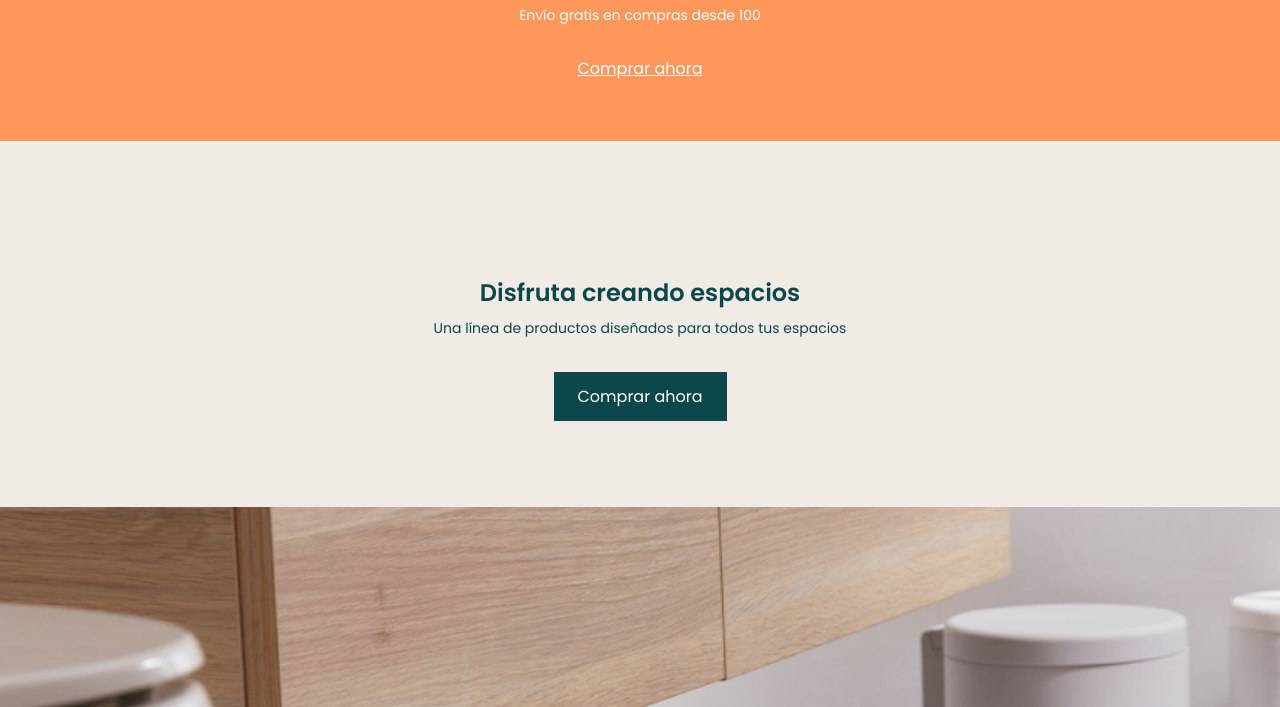
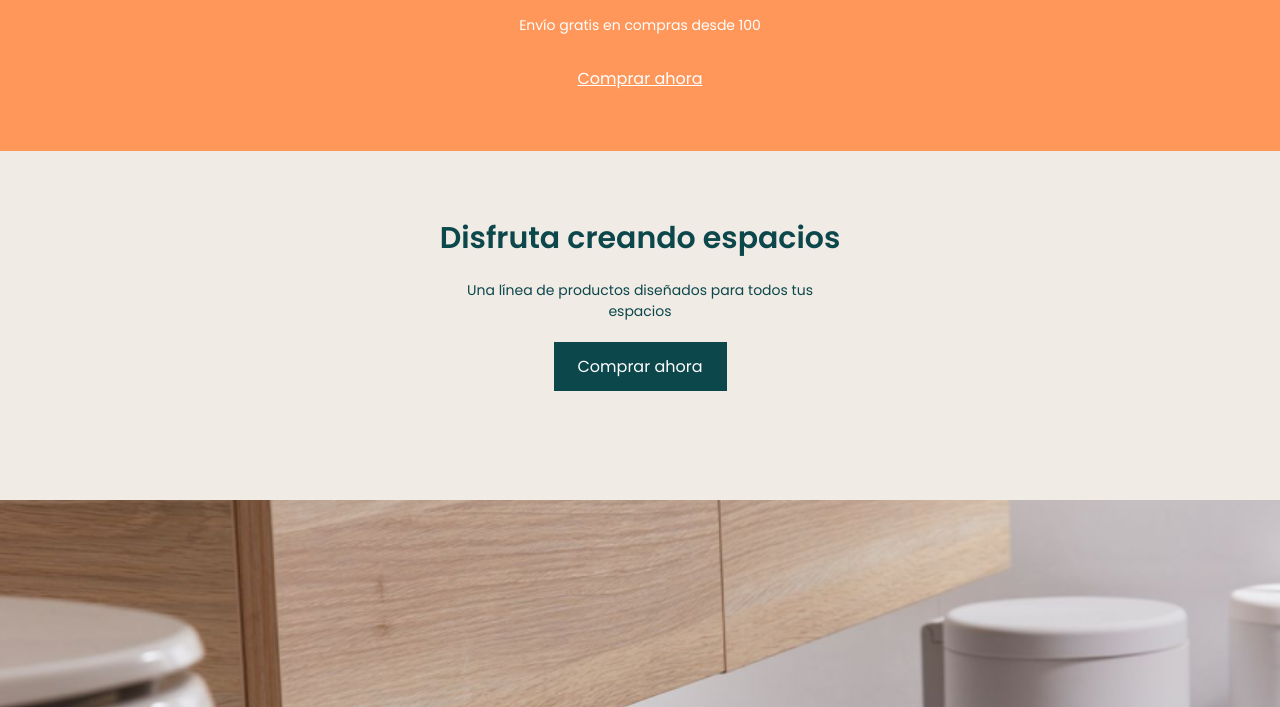
Before and after one commit to Adalab/modulo-1-evaluacion-final-sandramarincodes, a website built with Vite: page src/index.html in a window 1280 px wide. Shown: the part 1993-2700 px from the top of the page. Built offline with nearby package versions, Linux system fonts and the light colour scheme.

Commit message:
Update 4o módulo tablet completo

```diff
--- a/src/scss/main.scss
+++ b/src/scss/main.scss
@@ -147,7 +147,7 @@ header {
 }
 
 .fourth-module-container h2 {
-  margin: 48px 0 8px;
+  margin: 0 8px;
 }
 
 footer {
@@ -194,6 +194,9 @@ footer {
 }
 
 @media all and (min-width: 900px) and (max-width: 1727px) {
+  h2 {
+    font-size: 1.875rem;
+  }
   h1 {
     font-size: 2.25rem;
     max-width: 15ch; /* Descubrí esta forma de limitar el ancho del título para así hacer el salto de línea pero no sé si existe otra manera de hacerlo */
@@ -220,11 +223,20 @@ footer {
     margin-top: 1.875rem;
   }
 
-  .third-module-container h2 {
-    font-size: 1.875rem;
-  }
-
   .third-module-container .p-small {
     margin-top: 1.1rem;
   }
+
+  .text-content .p-small {
+    max-width: 40ch;
+    margin-left: auto;
+    margin-right: auto;
+    margin-top: 1.2rem;
+  }
+  .fourth-module-container .text-content {
+    padding: 4.1rem 0 6.8rem;
+  }
+  .text-content .primary-btn {
+    margin-top: 1.25rem;
+  }
 }
```
